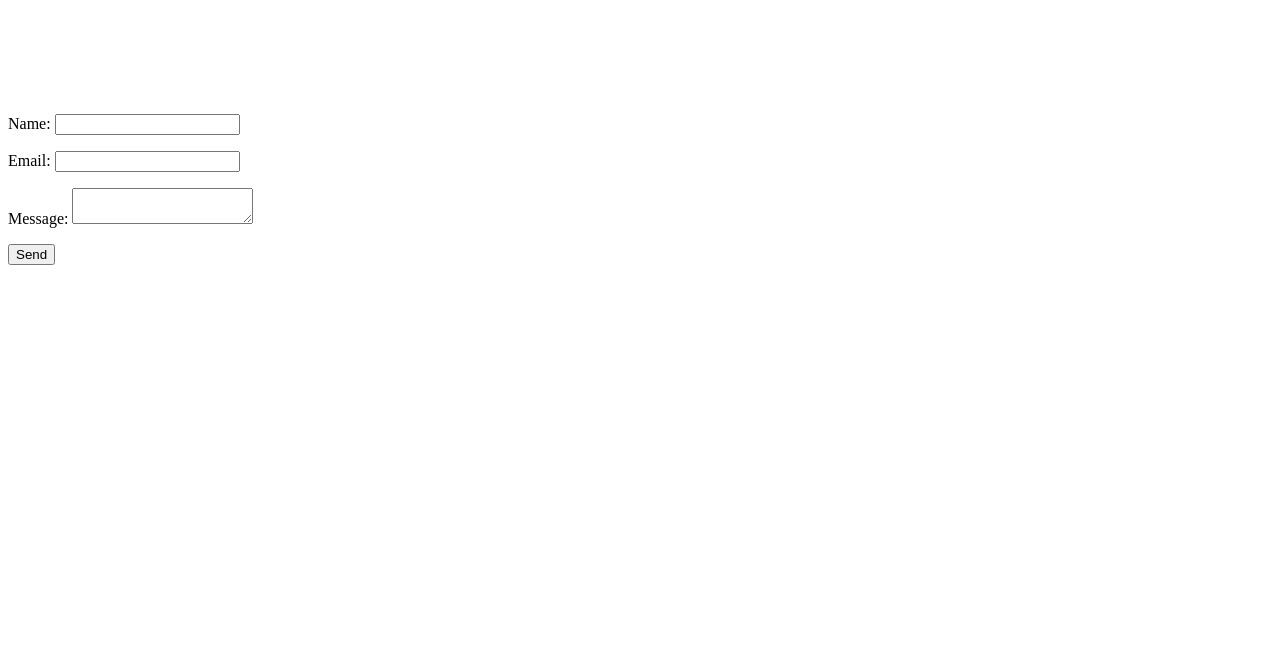
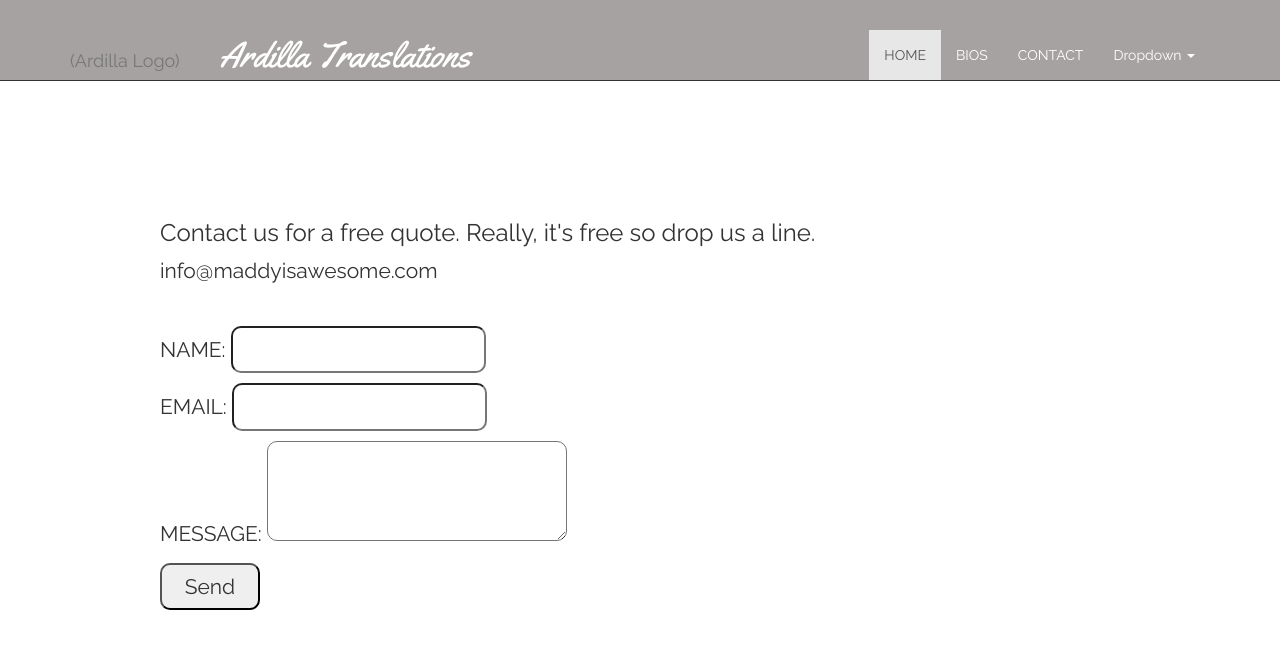
Before and after one commit to ehertwig/Ardilla, a plain HTML site: page contact.html in a window 1280 px wide. Drawn offline with nearby package versions, Linux system fonts and the light colour scheme.

Commit message:
fonts flags styling and form

```diff
--- a/contact.html
+++ b/contact.html
@@ -6,29 +6,70 @@
     <meta charset="utf-8">
 
     <title>Spanish/English Translations</title>
-
-    <link rel="stylesheet" href="css/main.css">
+  <link href='https://fonts.googleapis.com/css?family=Yellowtail|Raleway' rel='stylesheet' type='text/css'>
+  <link rel="stylesheet" href="https://maxcdn.bootstrapcdn.com/bootstrap/3.3.6/css/bootstrap.min.css" integrity="sha384-1q8mTJOASx8j1Au+a5WDVnPi2lkFfwwEAa8hDDdjZlpLegxhjVME1fgjWPGmkzs7" crossorigin="anonymous">
+  <link rel="stylesheet" href="css/main.css">
 
 </head>
 
 <body>
+    <!-- Wrap all page content here -->
+<div id="wrap">
+
+  <!-- Fixed navbar -->
+  <div class="navbar navbar-default navbar-fixed-top">
+    <div class="container">
+      <div class="navbar-header ">
+        <button type="button" class="navbar-toggle" data-toggle="collapse" data-target=".navbar-collapse">
+          <span class="icon-bar"></span>
+          <span class="icon-bar"></span>
+          <span class="icon-bar"></span>
+        </button>
+        <a class="navbar-brand" href="#">(Ardilla Logo)<span class="title">Ardilla Translations</span></a>
+      </div>
+      <div class="collapse navbar-collapse pull-right">
+        <ul class="nav navbar-nav">
+          <li class="active"><a href="#">HOME</a></li>
+          <li><a href="#about">BIOS</a></li>
+          <li><a href="#contact">CONTACT</a></li>
+          <li class="dropdown">
+            <a href="#" class="dropdown-toggle" data-toggle="dropdown">Dropdown <b class="caret"></b></a>
+            <ul class="dropdown-menu">
+              <li><a href="#">Action</a></li>
+              <li><a href="#">Another action</a></li>
+              <li><a href="#">Something else here</a></li>
+              <li class="divider"></li>
+              <li class="dropdown-header">Nav header</li>
+              <li><a href="#">Separated link</a></li>
+              <li><a href="#">One more separated link</a></li>
+            </ul>
+          </li>
+        </ul>
+      </div><!--/.nav-collapse -->
+    </div>
+  </div>
+  <div class="lead">
+      <h3>Contact us for a free quote.  Really, it's free so drop us a line.</h3>
+    <p class="contact-email">info@maddyisawesome.com</p>
+
     <form method="get" action="">
         <p>
-            <label for="name">Name:</label>
-            <input type="text" name="name">
+            <label for="name">NAME:</label>
+            <input class="form-name"type="text" name="name">
         </p>
         <p>
-            <label for="email">Email:</label>
-            <input type="text" name="email">
+            <label for="email">EMAIL:</label>
+            <input  class="form-email"type="text" name="email">
         </p>
         <p>
-            <label for="message">Message:</label>
-            <textarea type="text" name="message"></textarea>
+            <label for="message">MESSAGE:</label>
+            <textarea class="form-message" type="text" name="message"></textarea>
         </p>
         <p>
-          <input type="submit" value="Send">
+          <input  class="form-button"type="submit" value="Send">
         </p>
     </form>
+    </div>
     <script src="js/main.js"></script>
 </body>
 
--- a/css/main.css
+++ b/css/main.css
@@ -1,5 +1,6 @@
 body {
-    padding-top: 90px;
+    padding-top: 200px;
+    font-family: 'Raleway',sans-serif;
 }
 
 
@@ -8,15 +9,39 @@ body {
     background-color: #A7A2A2;
     border-bottom: 1px solid #333;
     padding-top: 30px;
-    color: white;
     margin-bottom: 10px;
 }
+ .navbar-default .navbar-nav>li>a {
+   color: white;
+}
+.title {
+    color: white;
+    font-size: 2em;
+    font-family: 'Yellowtail', sans-serif;
+    margin-left: 40px;
+}
+.spanish {
+    margin-left: 5px;
 
+}
+.flag {
+    border-radius: 5px;
+    width: 50px;
+    height: 30px;
+}
+.flag:hover {
+    opacity: .5;
+}
+
+/*---------------Home-------------------*/
+.lead.home{
+    margin-bottom: 80px;
+}
 /*----------------Bio-------------------*/
 
 .img-circle {
     border: 1px solid #453636;
-    height: 140px;
+    height: 160px;
     width: auto;
     margin-bottom: 10px;
 }
@@ -30,3 +55,37 @@ body {
 .maddy {
   padding: auto;
 }
+
+/*--------------Contact-----------------*/
+
+.lead {
+   width: 75%;
+   margin: 0 auto;
+}
+.contact-email {
+    margin-bottom: 40px;
+}
+
+label {
+    font-weight: 300;
+}
+.form-name,.form-email,.form-message,.form-button {
+    border-radius: 10px;
+    padding: 7px;
+}
+
+.form-message {
+    height: 100px;
+    width: 300px;
+    position: relative;
+}
+.form-button {
+    width: 100px
+}
+
+/*-----------------Footer-----------------*/
+
+#footer {
+
+
+}
```
Also changed, not shown: ardilla.html (+11 -9 lines), bios.html (+1 -1 lines), images/spain-flag.gif (added), images/us-flag.gif (added).
